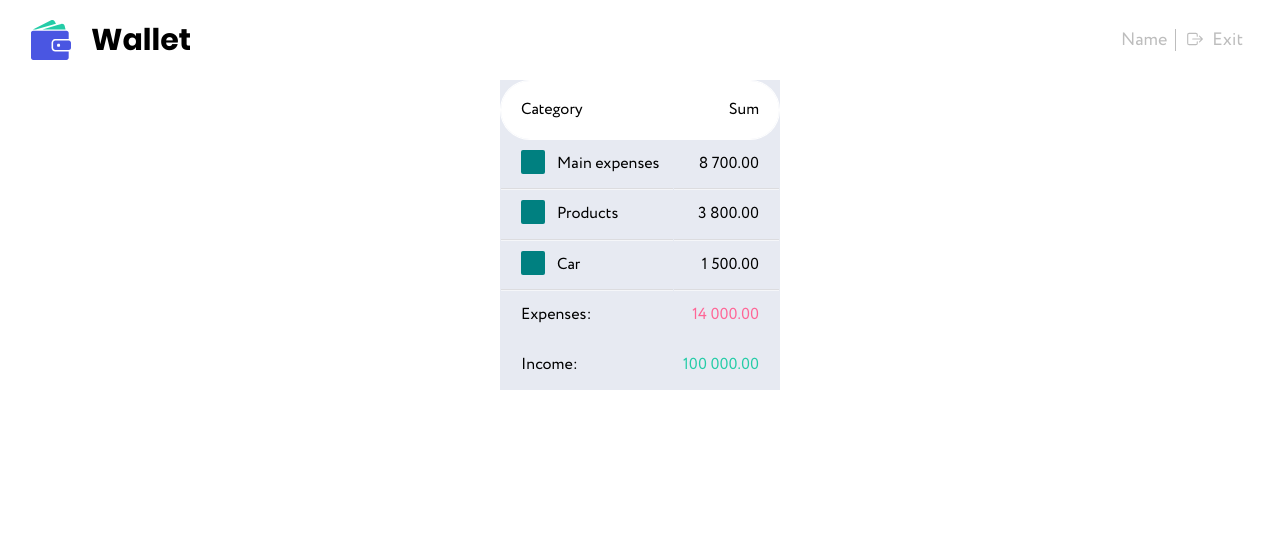
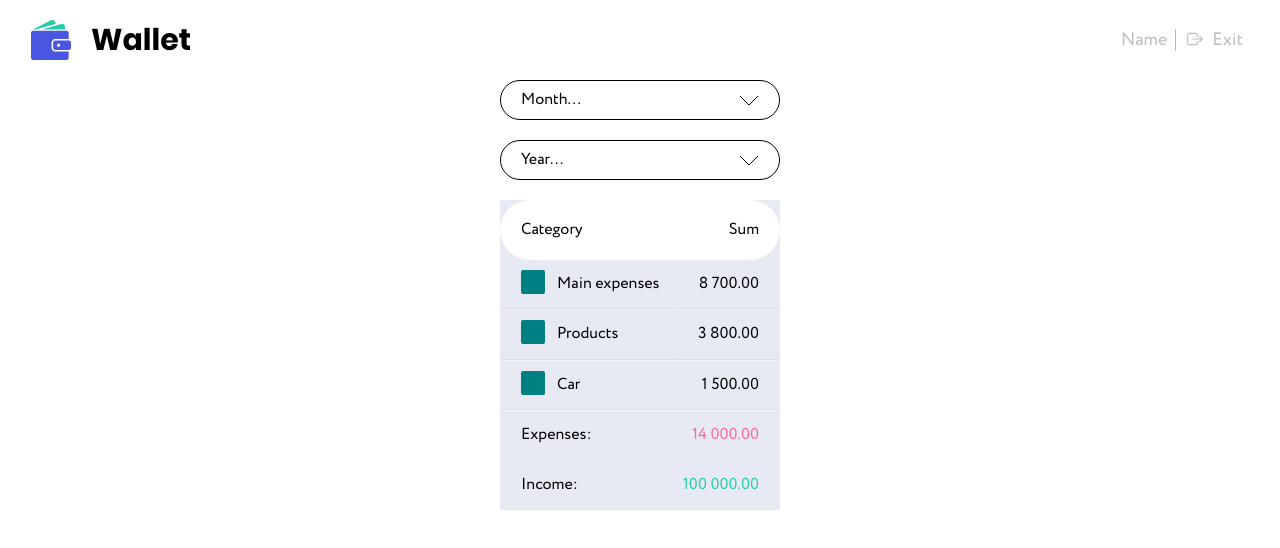
Before and after one commit to Mysolaar/wallet-app-gr4-frontend, a React (Create React App) app: page / in a window 1280 px wide. Shown: the top 548 px of the page. Built offline with nearby package versions, Linux system fonts and the light colour scheme.

Commit message:
adding select buttons without logic

```diff
--- a/src/components/Table/Table.jsx
+++ b/src/components/Table/Table.jsx
@@ -1,3 +1,4 @@
+import Select from "react-select";
 import styles from "./Table.module.css";
 
 const data = [
@@ -9,8 +10,90 @@ const data = [
 const Table = () => {
   const totalSum = data.reduce((acc, item) => acc + item.sum, 0);
   //TODO dodać fetch danych
+
+  const optionsMonth = [
+    { value: "january", label: "January" },
+    { value: "option2", label: "Option 2" },
+    { value: "option3", label: "Option 3" },
+    { value: "option4", label: "Option 4" },
+    { value: "option5", label: "Option 5" },
+    { value: "option6", label: "Option 6" },
+    { value: "option7", label: "Option 7" },
+    // Add more options as needed
+  ];
+
+  // Define your options for the second Select component
+  const optionsYear = [
+    { value: "2021", label: "2021" },
+    { value: "2022", label: "2022" },
+    { value: "2023", label: "2023" },
+
+    // Add more options as needed
+  ];
+
+  const CustomDropdownIndicator = () => (
+    <svg
+      width="20"
+      height="11"
+      viewBox="0 0 20 11"
+      fill="none"
+      xmlns="http://www.w3.org/2000/svg"
+    >
+      <path d="M1 1L10 10L19 1" stroke="black" />
+    </svg>
+  );
+
   return (
     <div className={styles["table-container"]}>
+      <div className={styles.filters}>
+        <Select
+          options={optionsMonth}
+          components={{
+            DropdownIndicator: CustomDropdownIndicator,
+          }}
+          classNames={{
+            menu: () => {
+              return styles.dropdown;
+            },
+            option: () => {
+              return styles.option;
+            },
+            valueContainer: () => {
+              return styles.valueContainer;
+            },
+            indicatorsContainer: () => {
+              return styles.dropdownIndicator;
+            },
+          }}
+          placeholder={"Month..."}
+          unstyled
+          className={styles.select}
+        />
+
+        <Select
+          options={optionsYear}
+          components={{
+            DropdownIndicator: CustomDropdownIndicator,
+          }}
+          classNames={{
+            menu: () => {
+              return styles.dropdown;
+            },
+            option: () => {
+              return styles.option;
+            },
+            valueContainer: () => {
+              return styles.valueContainer;
+            },
+            indicatorsContainer: () => {
+              return styles.dropdownIndicator;
+            },
+          }}
+          placeholder={"Year..."}
+          unstyled
+          className={styles.select}
+        />
+      </div>
       <table className={styles.table}>
         <thead>
           <tr>
--- a/src/components/Table/Table.module.css
+++ b/src/components/Table/Table.module.css
@@ -1,9 +1,20 @@
+.filters {
+  display: flex;
+  flex-direction: column;
+  gap: 20px;
+  margin-bottom: 20px;
+}
+
+.table-container {
+  width: 280px;
+  margin: auto;
+}
+
 table.table {
   border-collapse: separate;
-
+  width: 100%;
   border-spacing: 1px;
 
-  width: 280px;
   margin: auto;
   background-color: var(
     --background-gray
@@ -98,3 +109,58 @@ table.table thead tr:last-child th:last-child {
   top: 10px;
   left: 20px;
 }
+
+.select {
+  border: 1px solid var(--black);
+  border-radius: 30px;
+}
+
+.dropdown {
+  border-radius: 20px;
+  background-color: #ffffffb2;
+  width: 100%;
+  box-shadow: 0px 6px 15px 0px #0000001a;
+
+  overflow: hidden;
+  overflow-y: auto;
+  max-height: 157px;
+
+  backdrop-filter: blur(15px);
+}
+/*
+.dropdown::-webkit-scrollbar {
+  width: 14px;
+  height: 14px;
+}
+
+.dropdown::-webkit-scrollbar-track {
+  border: rgb(180, 180, 180);
+  background-color: #ff6536;
+}
+
+.dropdown::-webkit-scrollbar-thumb {
+  background-color: #3677ef;
+  border: 1px solid rgb(193, 193, 193);
+} */
+
+.option {
+  height: 28px;
+  padding-left: 20px;
+  vertical-align: middle;
+
+  padding-top: 5px;
+}
+.option:hover {
+  background-color: var(--white);
+}
+.option:first-child {
+  margin-top: 10px;
+}
+
+.valueContainer {
+  padding-left: 20px;
+}
+
+.dropdownIndicator {
+  margin-right: 20px;
+}
```
Also changed, not shown: src/components/Table/colorStyles.js (added, +54 -0 lines).
